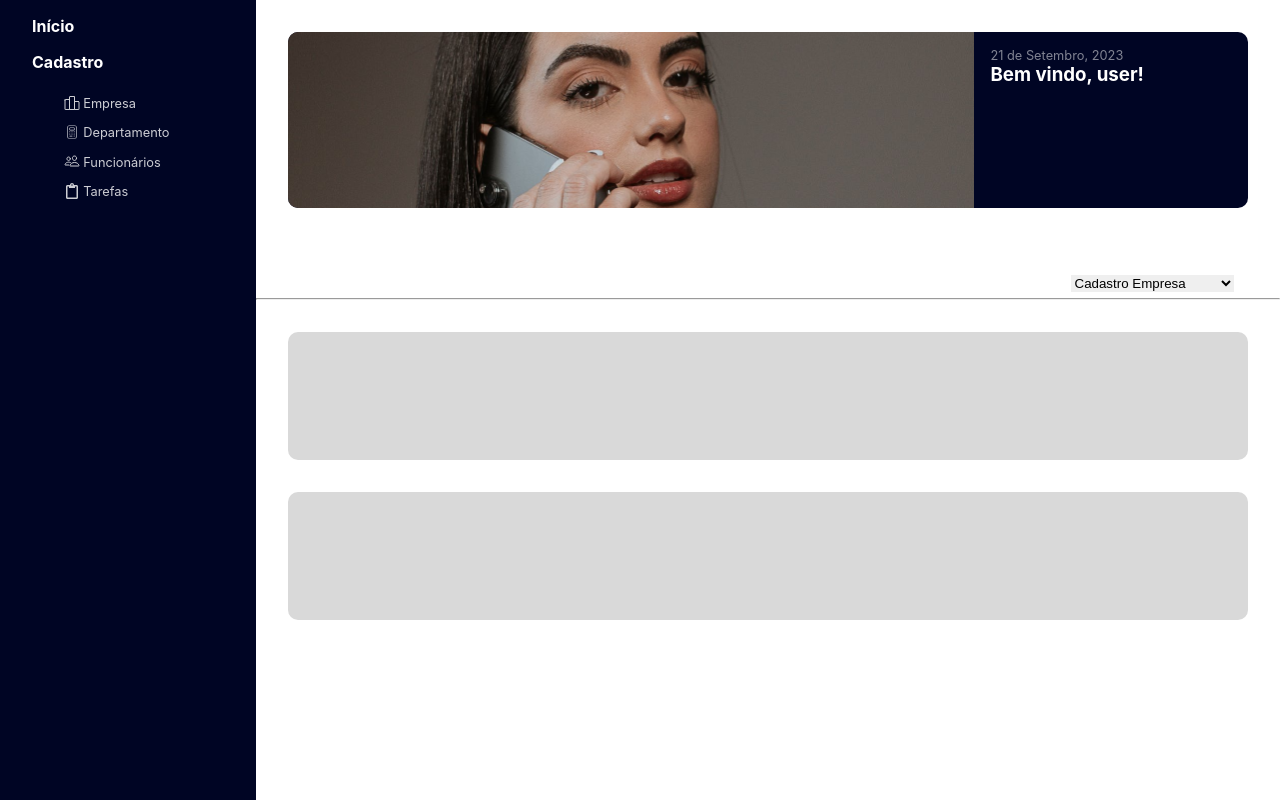
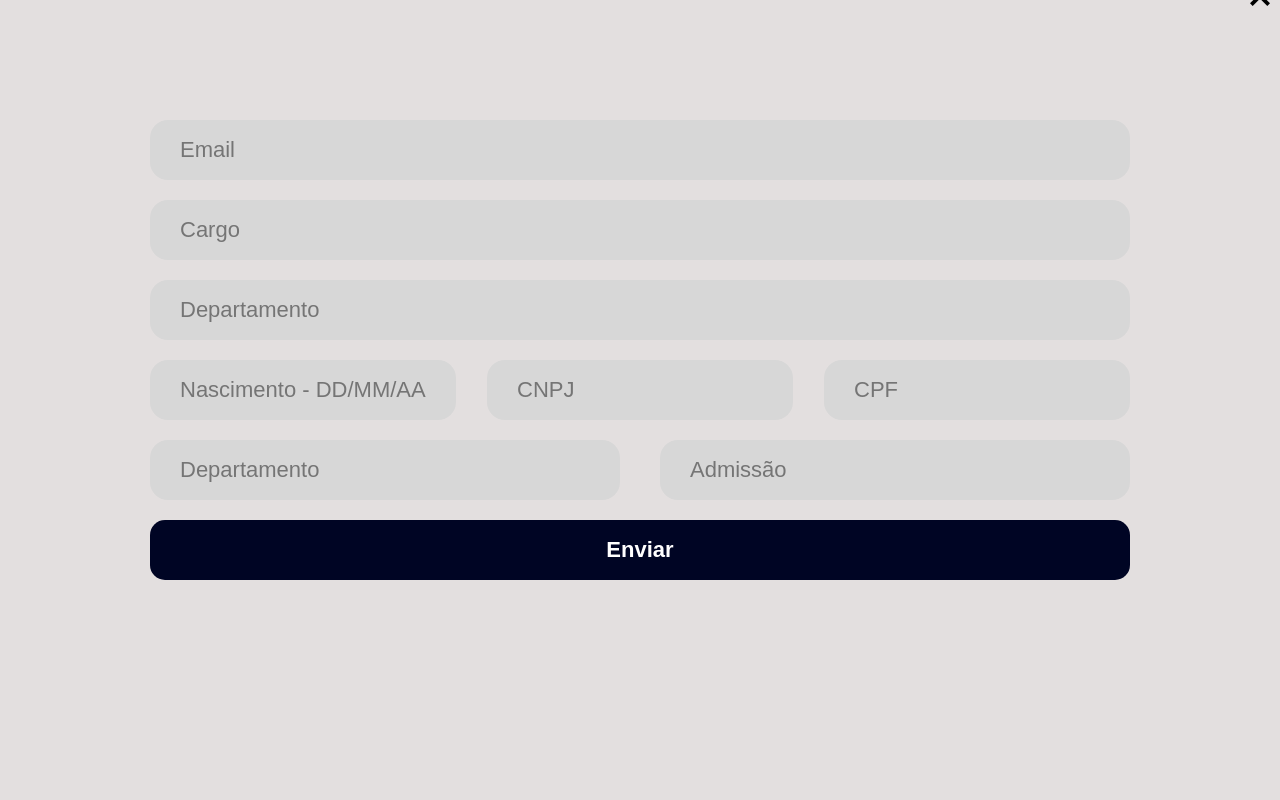
Before and after one commit to eupedrorodrigues/Cadastro_empresa, a React (Create React App) app: page / in a window 1280 px wide. Built offline with nearby package versions, Linux system fonts and the light colour scheme.

Commit message:
Refactor CSS components

```diff
--- a/src/App.tsx
+++ b/src/App.tsx
@@ -4,6 +4,7 @@ import './App.css';
 import Home from './pages/Home/Home';
 
 function App() {
+
   return (
     <div className="App">
       <Home/>
--- a/src/components/Modals/Departamento/CadastroDepartamento.css
+++ b/src/components/Modals/Departamento/CadastroDepartamento.css
@@ -1,9 +1,12 @@
 .container{
-    background-color: aqua;
+    background-color: rgba(0, 0, 0, 0.5);
     height: 100vh;
-    display: flex;
-    justify-content: center;
-    align-items:center;
+    width: 100vw;
+    position: absolute;
+    top: 50%;
+    left: 50%;
+    transform: translate(-50%, -50%);
+    z-index: 104;
 }
 
 form{
@@ -11,12 +14,13 @@ form{
     display: flex;
     flex-direction: column;
     margin-bottom: 100px;
-    width: 100vh;
+    justify-content: center;
+    align-items: center;
     gap: 20px;
-
 }
 
-input{
+
+.inputBox{
     font-size: 22px;
     border-radius: 18px;
     border: none;
@@ -32,36 +36,61 @@ textarea{
     border-radius: 18px;
     border: none;
     width: 980px;
-    height: 80px;
+    height: 120px;
     background-color: rgba(215, 215, 215, 1);
     padding: 30px;
+    overflow: hidden;
+    resize: none;
 }
+
 
 .submit{
     background-color: rgba(0, 5, 36, 1);
-    width: 1040px;
+    width: 980px;
+    height: 60px;
+    font-size: 22px;
+    font-weight: bold;
+    border-radius: 15px;
     color: white;
+    display: flex;
+    justify-content: center;
+    align-items: center;
+}
+
+.submit:hover{
+    cursor: pointer;
+}
+
+.submit:active{
+    background-color: rgb(8, 0, 56);
 }
 
 .card{
+    position: absolute;
+    top: 50%;
+    left: 50%;
+    transform: translate(-50%, -50%);
+    position: relative;
     background-color: rgba(227, 223, 223, 1);
     display: flex;
+    width: 1300px;
+    height: 900px;
+    border-radius: 10px;
     justify-content: center;
     align-items: center;
-    width: 1300px;
-    height: 900px;
-    border-radius: 10px
-
 }
 
-.closeModal{
-    display: flex;
-    justify-content: end;
+.closeModal {
+    position: absolute;
+    top: 20px;
+    right: 20px;
+    transition: transform 250ms ease-in-out;
+    transform-origin: 50% 50%;
+    border: none;
+    background-color: rgba(0, 0, 0, 0);
+  }
 
-
-}
-
-button{
-    border: none;
-    font-size: 40px;
-}
+  .closeModal:hover {
+    transform: rotate(180deg);
+    cursor: pointer;
+  }
--- a/src/components/cadastroEmpresa/CadastroEmpresa.css
+++ b/src/components/cadastroEmpresa/CadastroEmpresa.css
@@ -1,9 +1,12 @@
 .container{
-    background-color: aqua;
+    background-color: rgba(0, 0, 0, 0.5);
     height: 100vh;
-    display: flex;
-    justify-content: center;
-    align-items:center;
+    width: 100vw;
+    position: absolute;
+    top: 50%;
+    left: 50%;
+    transform: translate(-50%, -50%);
+    z-index: 2;
 }
 
 form{
@@ -26,45 +29,56 @@ input{
     padding: 30px;
 }
 
-textarea{
-    font-family: 'Inter', sans-serif;
-    font-size: 22px;
-    border-radius: 18px;
-    border: none;
-    width: 980px;
-    height: 80px;
-    background-color: rgba(215, 215, 215, 1);
-    padding: 30px;
-}
-
 .submit{
     background-color: rgba(0, 5, 36, 1);
-    width: 1040px;
+    width: 980px;
+    height: 60px;
+    font-size: 22px;
+    font-weight: bold;
+    border-radius: 15px;
     color: white;
     display: flex;
     justify-content: center;
-    flex-direction: column;
+    align-items: center;
+    overflow: hidden;
+}
+
+.submit:hover{
+    cursor: pointer;
+}
+
+.submit:active{
+    background-color: rgb(8, 0, 56);
+}
+
+.card{
+    position: absolute;
+    top: 50%;
+    left: 50%;
+    transform: translate(-50%, -50%);
+    position: relative;
+    background-color: rgba(227, 223, 223, 1);
+    display: flex;
+    width: 1300px;
+    height: 900px;
+    border-radius: 10px;
+    justify-content: center;
     align-items: center;
 }
 
-.card{
-    background-color: rgba(227, 223, 223, 1);
-    display: flex;
-    justify-content: center;
-    align-items: center;
-    width: 1300px;
-    height: 900px;
-    border-radius: 10px
+.closeModal {
+    position: absolute;
+    top: 20px;
+    right: 20px;
+    transition: transform 250ms ease-in-out;
+    transform-origin: 50% 50%;
+    background-color: rgba(0, 0, 0, 0);
+  }
 
-}
-
-.closeModal{
-    display: flex;
-    justify-content: end;
-
-
-
-}
+  .closeModal:hover {
+    transform: rotate(180deg);
+    cursor: pointer;
+  }
 
 button{
     border: none;
--- a/src/components/cadastroFuncionario/CadastroFuncionario.css
+++ b/src/components/cadastroFuncionario/CadastroFuncionario.css
@@ -1,9 +1,12 @@
 .container{
-    background-color: aqua;
+    background-color: rgba(0, 0, 0, 0.5);
     height: 100vh;
-    display: flex;
-    justify-content: center;
-    align-items:center;
+    width: 100vw;
+    position: absolute;
+    top: 50%;
+    left: 50%;
+    transform: translate(-50%, -50%);
+    z-index: 2;
 }
 
 form{
@@ -11,16 +14,36 @@ form{
     display: flex;
     flex-direction: column;
     margin-bottom: 100px;
-    width: 100vh;
+    justify-content: center;
+    align-items: center;
     gap: 20px;
-
 }
 
-input{
+.inputBox{
     font-size: 22px;
     border-radius: 18px;
     border: none;
     width: 980px;
+    height: 40px;
+    background-color: rgba(215, 215, 215, 1);
+    padding: 30px;
+}
+
+.inputBox1{
+    font-size: 22px;
+    border-radius: 18px;
+    border: none;
+    width: 470px;
+    height: 40px;
+    background-color: rgba(215, 215, 215, 1);
+    padding: 30px;
+}
+
+.inputBox2{
+    font-size: 22px;
+    border-radius: 18px;
+    border: none;
+    width: 306px;
     height: 40px;
     background-color: rgba(215, 215, 215, 1);
     padding: 30px;
@@ -39,32 +62,54 @@ textarea{
 
 .submit{
     background-color: rgba(0, 5, 36, 1);
-    width: 1040px;
+    width: 980px;
+    height: 60px;
+    font-size: 22px;
+    font-weight: bold;
+    border-radius: 15px;
     color: white;
     display: flex;
     justify-content: center;
-    flex-direction: column;
+    align-items: center;
+    overflow: hidden;
+}
+
+.submit:hover{
+    cursor: pointer;
+}
+
+.submit:active{
+    background-color: rgb(8, 0, 56);
+}
+
+.card{
+    position: absolute;
+    top: 50%;
+    left: 50%;
+    transform: translate(-50%, -50%);
+    position: relative;
+    background-color: rgba(227, 223, 223, 1);
+    display: flex;
+    width: 1300px;
+    height: 900px;
+    border-radius: 10px;
+    justify-content: center;
     align-items: center;
 }
 
-.card{
-    background-color: rgba(227, 223, 223, 1);
-    display: flex;
-    justify-content: center;
-    align-items: center;
-    width: 1300px;
-    height: 900px;
-    border-radius: 10px
+.closeModal {
+    position: absolute;
+    top: 20px;
+    right: 20px;
+    transition: transform 250ms ease-in-out;
+    transform-origin: 50% 50%;
+    background-color: rgba(0, 0, 0, 0);
+  }
 
-}
-
-.closeModal{
-    display: flex;
-    justify-content: end;
-
-
-
-}
+  .closeModal:hover {
+    transform: rotate(180deg);
+    cursor: pointer;
+  }
 
 button{
     border: none;
@@ -74,6 +119,6 @@ button{
 
 .date-start{
     display: flex;
-    gap:30px;
-    width: 1040px;;
+    justify-content: space-between;
+    width: 980px;;
 }
--- a/src/components/cadastroFuncionario/CadastroFuncionario.tsx
+++ b/src/components/cadastroFuncionario/CadastroFuncionario.tsx
@@ -1,7 +1,8 @@
 import { useForm } from "react-hook-form"
 import './CadastroFuncionario.css'
+import IconX from "../../assets/x.svg"
 
-const CadastroFuncionario = () => {
+export const CadastroFuncionario = () => {
 
     const {register , handleSubmit , reset} = useForm();
 
@@ -20,37 +21,33 @@ const CadastroFuncionario = () => {
 
         <form onSubmit={handleSubmit(handleSubmitData)}>
 
-          <div className="closeModal">
-            <button type='reset' onClick={reset}>x</button>
-          </div>
+          <button className="closeModal" onClick={reset}><img src={IconX}/></button>
             <div >
-            <input type='email '{...register('email')} placeholder="Email" required/>
+            <input className="inputBox" type='email '{...register('email')} placeholder="Email" required/>
             </div>
 
             <div>
-            <input {...register('role')} type="text" placeholder="Cargo" required/>
+            <input className="inputBox" {...register('role')} type="text" placeholder="Cargo" required/>
             </div>
 
             <div>
-            <input {...register('Department')} type="text" placeholder="Departamento" required/>
+            <input className="inputBox" {...register('Department')} type="text" placeholder="Departamento" required/>
             </div>
 
             <div className="date-start">
-            <input type='text' {...register('Birthday')} placeholder="Nascimento - DD/MM/AA" required/>
-            <input {...register('cnpj')} placeholder="CNPJ"/>
-            <input {...register('CPF')} placeholder="CPF"/>
+            <input className="inputBox2" type='text' {...register('Birthday')} placeholder="Nascimento - DD/MM/AA" required/>
+            <input className="inputBox2" {...register('cnpj')} placeholder="CNPJ"/>
+            <input className="inputBox2" {...register('CPF')} placeholder="CPF"/>
             </div>
 
             <div className="date-start">
-            <input type='text' {...register('department')} placeholder="Departamento" required/>
-            <input {...register('admission')} placeholder="Admissão"/>
+            <input className="inputBox1" type='text' {...register('department')} placeholder="Departamento" required/>
+            <input className="inputBox1" {...register('admission')} placeholder="Admissão"/>
             </div>
 
 
 
-            <div>
-            <input	type="submit" className="submit"/>
-            </div>
+            <button placeholder="Enviar" className="submit">Enviar</button>
         </form>
         </div>
         </div>
--- a/src/components/tasks/TasksForm.css
+++ b/src/components/tasks/TasksForm.css
@@ -1,9 +1,12 @@
 .container{
-    background-color: aqua;
+    background-color: rgba(0, 0, 0, 0.5);
     height: 100vh;
-    display: flex;
-    justify-content: center;
-    align-items:center;
+    width: 100vw;
+    position: absolute;
+    top: 50%;
+    left: 50%;
+    transform: translate(-50%, -50%);
+    z-index: 2;
 }
 
 form{
@@ -11,12 +14,12 @@ form{
     display: flex;
     flex-direction: column;
     margin-bottom: 100px;
-    width: 100vh;
+    justify-content: center;
+    align-items: center;
     gap: 20px;
-
 }
 
-input{
+.inputBox{
     font-size: 22px;
     border-radius: 18px;
     border: none;
@@ -26,45 +29,56 @@ input{
     padding: 30px;
 }
 
-textarea{
-    font-family: 'Inter', sans-serif;
-    font-size: 22px;
-    border-radius: 18px;
-    border: none;
-    width: 980px;
-    height: 80px;
-    background-color: rgba(215, 215, 215, 1);
-    padding: 30px;
-}
-
 .submit{
     background-color: rgba(0, 5, 36, 1);
-    width: 1040px;
+    width: 980px;
+    height: 60px;
+    font-size: 22px;
+    font-weight: bold;
+    border-radius: 15px;
     color: white;
     display: flex;
     justify-content: center;
-    flex-direction: column;
+    align-items: center;
+    overflow: hidden;
+}
+
+.submit:hover{
+    cursor: pointer;
+}
+
+.submit:active{
+    background-color: rgb(8, 0, 56);
+}
+
+.card{
+    position: absolute;
+    top: 50%;
+    left: 50%;
+    transform: translate(-50%, -50%);
+    position: relative;
+    background-color: rgba(227, 223, 223, 1);
+    display: flex;
+    width: 1300px;
+    height: 900px;
+    border-radius: 10px;
+    justify-content: center;
     align-items: center;
 }
 
-.card{
-    background-color: rgba(227, 223, 223, 1);
-    display: flex;
-    justify-content: center;
-    align-items: center;
-    width: 1300px;
-    height: 900px;
-    border-radius: 10px
+.closeModal {
+    position: absolute;
+    top: 20px;
+    right: 20px;
+    transition: transform 250ms ease-in-out;
+    transform-origin: 50% 50%;
+    background-color: rgba(0, 0, 0, 0);
+  }
 
-}
-
-.closeModal{
-    display: flex;
-    justify-content: end;
-
-
-
-}
+  .closeModal:hover {
+    transform: rotate(180deg);
+    cursor: pointer;
+  }
 
 button{
     border: none;
@@ -74,6 +88,16 @@ button{
 
 .date-start{
     display: flex;
-    gap:50px;
-    width: 1040px;;
+    justify-content: space-between;
+    width: 980px;;
 }
+
+.inputBox1{
+    font-size: 22px;
+    border-radius: 18px;
+    border: none;
+    width: 470px;
+    height: 40px;
+    background-color: rgba(215, 215, 215, 1);
+    padding: 30px;
+}
--- a/src/pages/Home/Home.tsx
+++ b/src/pages/Home/Home.tsx
@@ -1,3 +1,4 @@
+import { useState } from "react";
 import styles from "./Home.module.css";
 import Woman from "../../assets/woman.svg";
 import CardInf from "../../components/CardInf/CardInf";
@@ -6,12 +7,19 @@ import { CiCalculator1 } from "react-icons/ci";
 import { IoPodiumOutline } from "react-icons/io5";
 import { IoPeopleOutline } from "react-icons/io5";
 import { FaRegClipboard } from "react-icons/fa";
+import CadastroEmpresa from "../../components/cadastroEmpresa/CadastroEmpresa";
+import CadastroFuncionario from "../../components/cadastroFuncionario/CadastroFuncionario";
+import CadastroDepartamento from "../../components/Modals/Departamento/CadastroDepartamento";
+import TasksForm from "../../components/tasks/TasksForm";
 
 
 
 const Home = () => {
   return (
     <div>
+
+      <CadastroFuncionario></CadastroFuncionario>
+
       <div className={styles.body}>
         <aside className={styles.aside}>
           <div>
```
Also changed, not shown: src/components/Modals/Departamento/CadastroDepartamento.tsx (+10 -10 lines), src/components/cadastroEmpresa/CadastroEmpresa.tsx (+6 -11 lines), src/components/tasks/TasksForm.tsx (+15 -20 lines), src/assets/x.svg (added).
